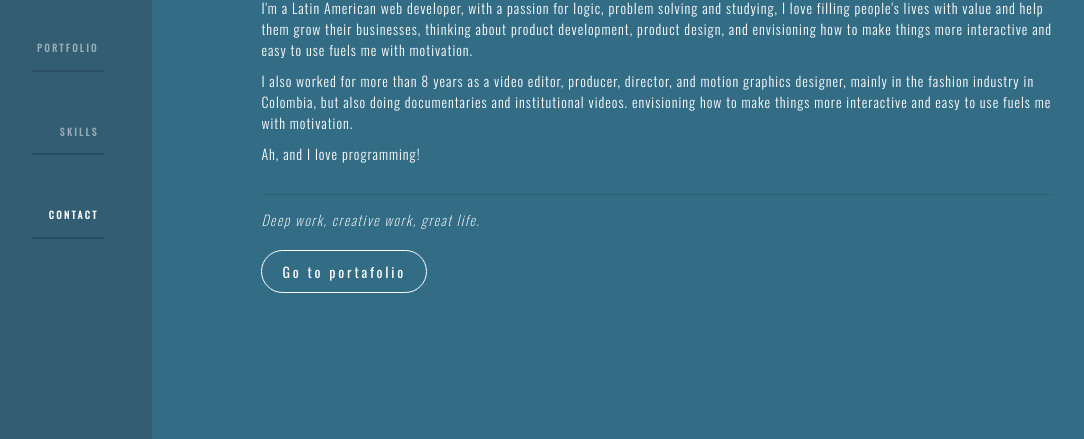
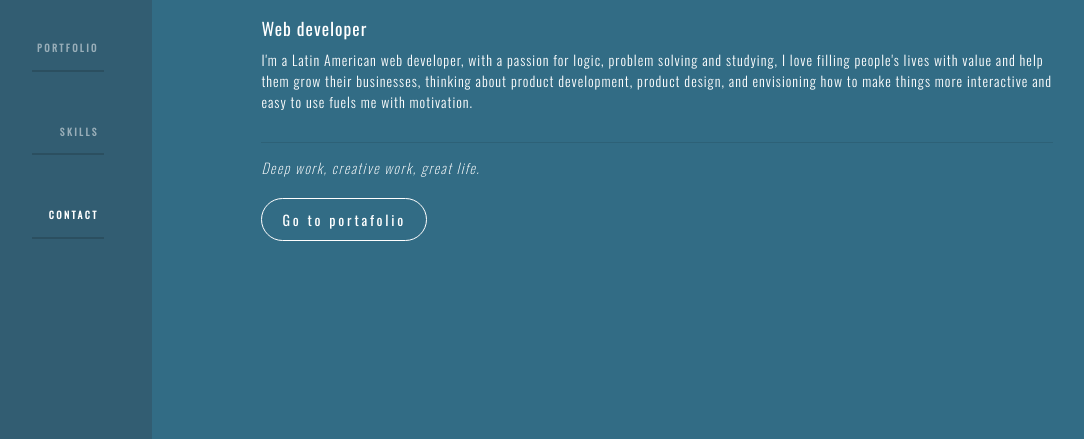
Before and after one commit to AlejandroMar/AlejandroMar.github.io, a website: page index.html in a window 1280 px wide. Shown: the part 361-800 px from the top of the page, without its empty margins (117-1201 px from the left). Drawn offline with nearby package versions, Linux system fonts and the light colour scheme.

Commit message:
clean hero section

```diff
--- a/index.html
+++ b/index.html
@@ -54,11 +54,8 @@
           <p>I'm a Latin American web developer, with a passion for logic, problem solving and studying, I love filling people's
             lives with value and help them grow their businesses, thinking about product development, product design, and
             envisioning how to make things more interactive and easy to use fuels me with motivation.</p>
-          <p>
-            I also worked for more than 8 years as a video editor, producer, director, and motion graphics designer, mainly in the fashion
-            industry in Colombia, but also doing documentaries and institutional videos. envisioning how to make things more
-            interactive and easy to use fuels me with motivation. </p>
-          <p>Ah, and I love programming!</p>
+
+
           </p>
           <hr>
           <p class="lema">Deep work, creative work, great life.</p>
```
